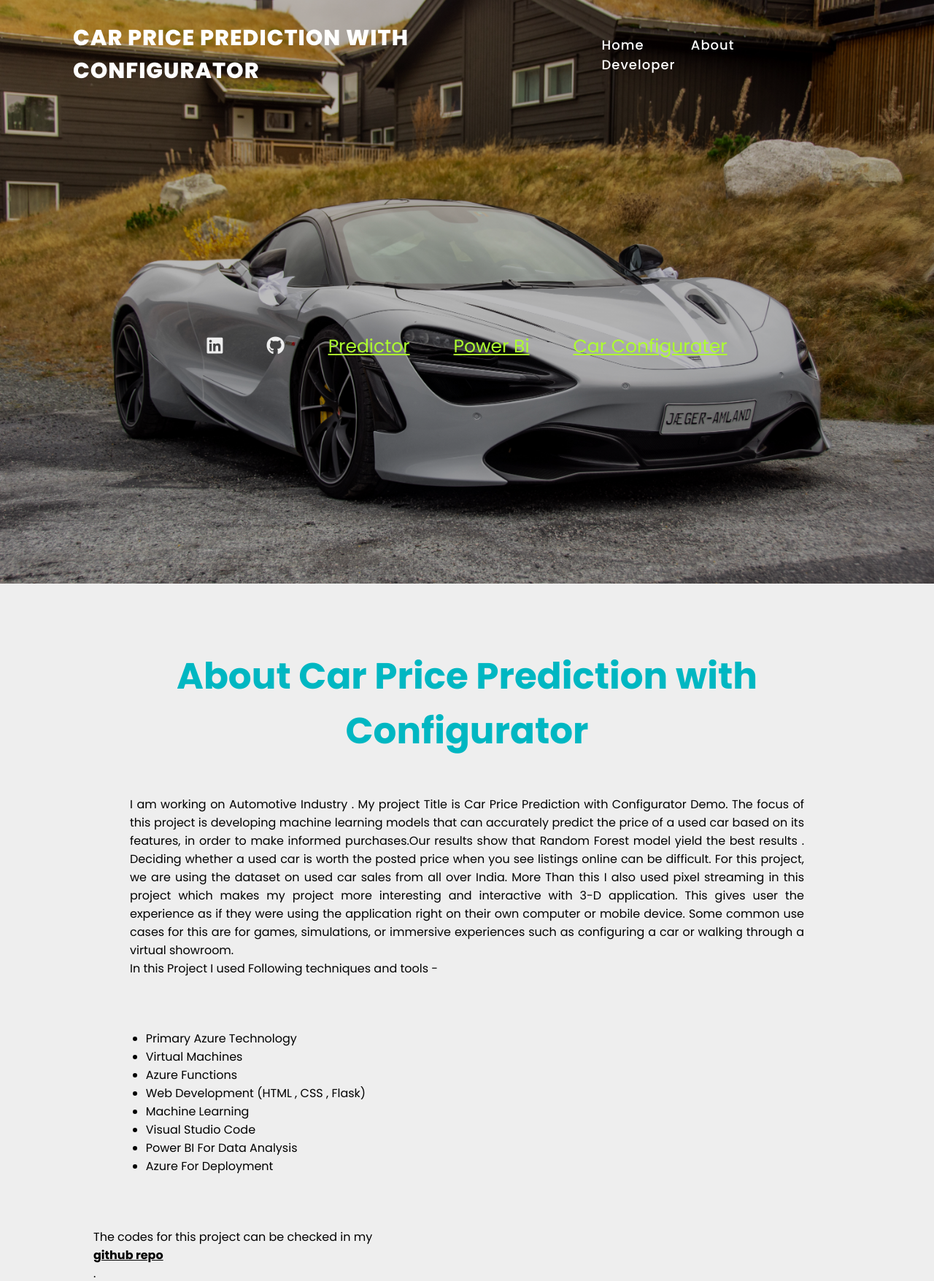
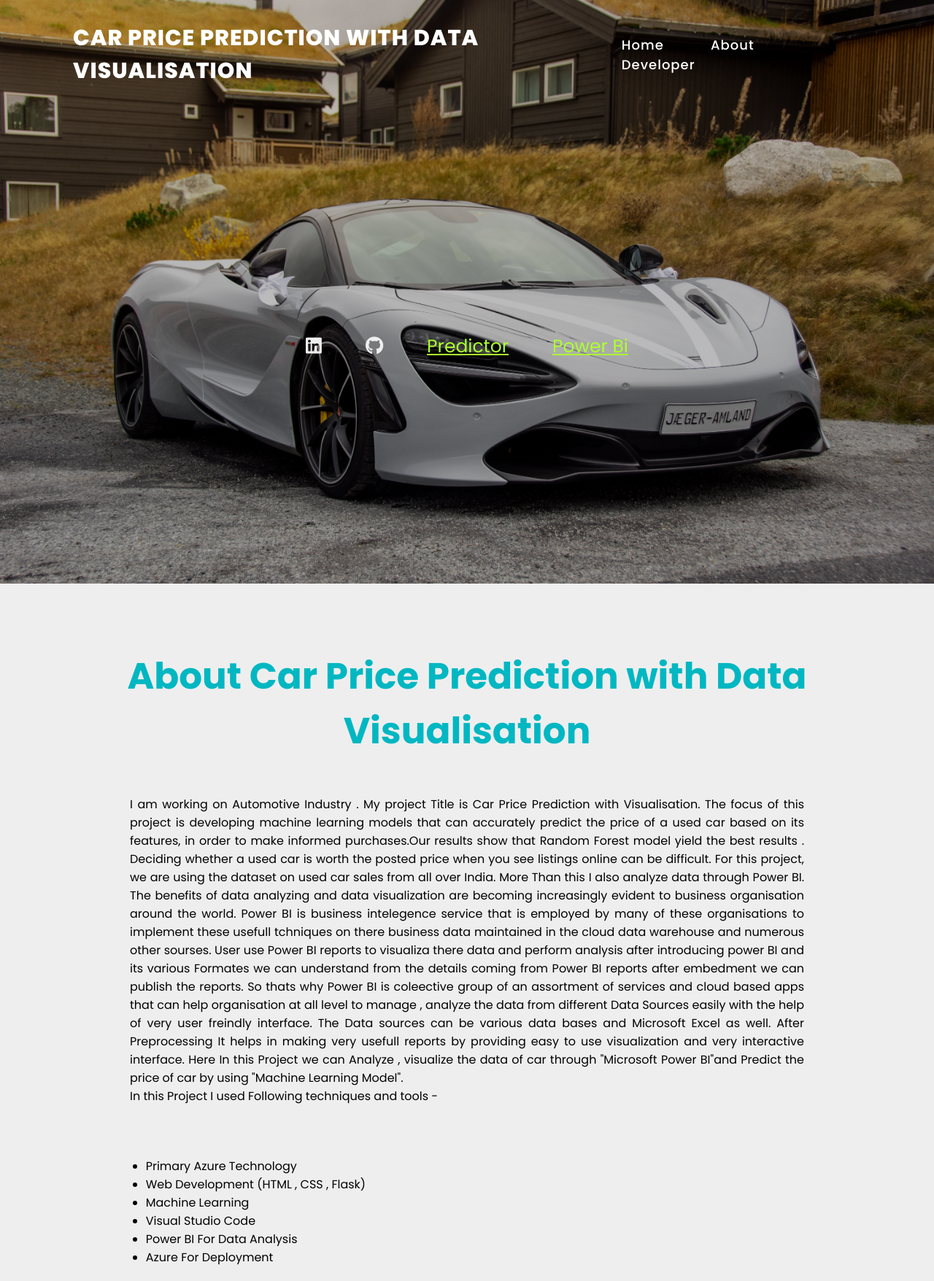
Before and after one commit to Arora123Vasu/Car-Price-Prediction, a Flask app: page / in a window 1280 px wide. Shown: the top 1756 px of the page at 73% size. Run offline with Flask 2, Linux system fonts and the light colour scheme; parts of the project's set-up code (start-up, migrations or seed data) failed here and were passed over; some libraries are stand-ins or nearby versions.

Commit message:
Update main.html

```diff
--- a/templates/main.html
+++ b/templates/main.html
@@ -15,7 +15,7 @@
       <header>
         </div>
 
-        <h3><a href="#" class="logo">Car Price Prediction with Configurator</a></h3>
+        <h3><a href="#" class="logo">Car Price Prediction with Data Visualisation</a></h3>
           <div class="navigation">
           <a href="#">Home</a>
           <a href="#about">About</a>
@@ -33,21 +33,21 @@
         <a href="https://github.com/Arora123Vasu"><i class="fab fa-github"></i></a>
         <a href="/predict" style="color: greenyellow;" target="_blank">Predictor</a>
         <a href="/PowerBi" style="color: greenyellow;">Power Bi </a>
-        <a href="/CarConfigurator" style="color: greenyellow;">
-           Car Configurater </a>
 
       </div>
     </section>
 
     <section id="about">
-      <h2>About Car Price Prediction with Configurator</h2>
-      <p class="about-content" style="text-align: justify;">I am working on Automotive Industry . My project Title is Car Price Prediction with Configurator Demo. The focus of this project is developing machine learning models that can accurately predict the price of a used car based on its features, in order to make informed purchases.Our results show that Random Forest model yield the best results . Deciding whether a used car is worth the posted price when you see listings online can be difficult. For this project, we are using the dataset on used car sales from all over India. More Than this I also used pixel streaming in this project which makes my project more interesting and interactive with 3-D application. This gives user the experience as if they were using the application right on their own computer or mobile device. Some common use cases for this are for games, simulations, or immersive experiences such as configuring a car or walking through a virtual showroom.
+      <h2>About Car Price Prediction with Data Visualisation</h2>
+      <p class="about-content" style="text-align: justify;">I am working on Automotive Industry . My project Title is Car Price Prediction with Visualisation. The focus of this project is developing machine learning models that can accurately predict the price of a used car based on its features, in order to make informed purchases.Our results show that Random Forest model yield the best results . Deciding whether a used car is worth the posted price when you see listings online can be difficult. For this project, we are using the dataset on used car sales from all over India. More Than this I also analyze data through Power BI. The benefits of data analyzing and data visualization are becoming increasingly evident to business organisation around the world. Power BI is business intelegence service that is employed by many of these organisations to implement these usefull tchniques on there business data maintained in the cloud data warehouse and numerous other sourses.
+          User use Power BI reports to visualiza there data and perform analysis after introducing power BI and its various Formates we can understand from the details coming from Power BI reports after embedment we can publish the reports.
+          So thats why Power BI is coleective group of an assortment of services and cloud based apps that can help organisation at all level to manage , analyze the data from different Data Sources easily with the help of very user freindly interface.
+          The Data sources can be various data bases and Microsoft Excel as well. After Preprocessing It helps in making very usefull reports by providing easy to use visualization and very interactive interface.
+          Here In this Project we can Analyze , visualize the data of car through "Microsoft Power BI"and Predict the price of car by using "Machine Learning Model".
         <br>
         In this Project I used Following techniques and tools -
         <ul>
              <li>Primary Azure Technology</li>
-             <li>Virtual Machines</li>
-             <li>Azure Functions</li>
              <li>Web Development (HTML , CSS , Flask) </li>
              <li>Machine Learning </li>
              <li>Visual Studio Code</li>
```
